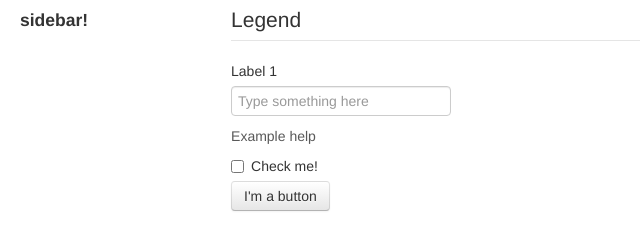
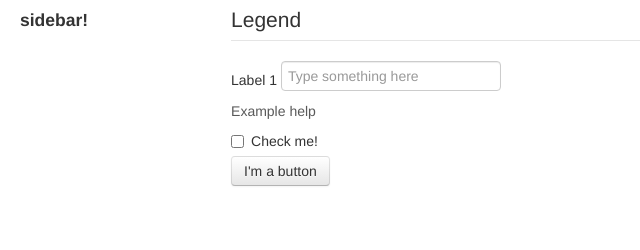
Before and after one commit to williamv/a11y_experience, a plain HTML site: page public/index.html in a window 1280 px wide. Shown: the whole page, without its empty margins (0-640 px from the left). Drawn offline with Linux system fonts and the light colour scheme.

Commit message:
label_for label 1

```diff
--- a/public/index.html
+++ b/public/index.html
@@ -15,7 +15,7 @@
 			<form class = "form-horizontal">
 				<fieldset>
 					<legend> Legend </legend>
-					<label> Label 1</label>
+					<label_for> Label 1</label>
 					<input type = "text" placeholder="Type something here">
 					<span class="help-block"> Example help</span>
 			    	<label class="checkbox">
```
